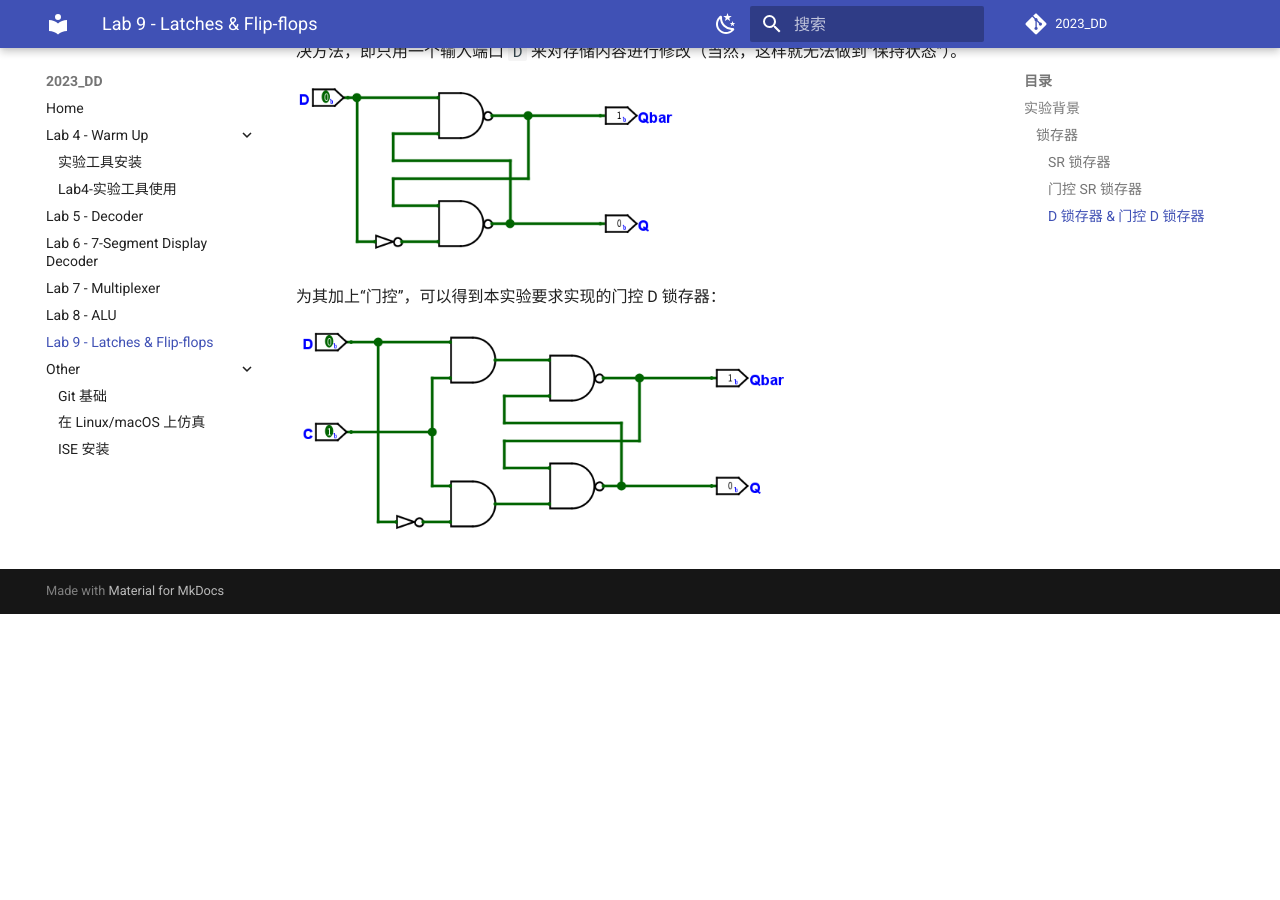
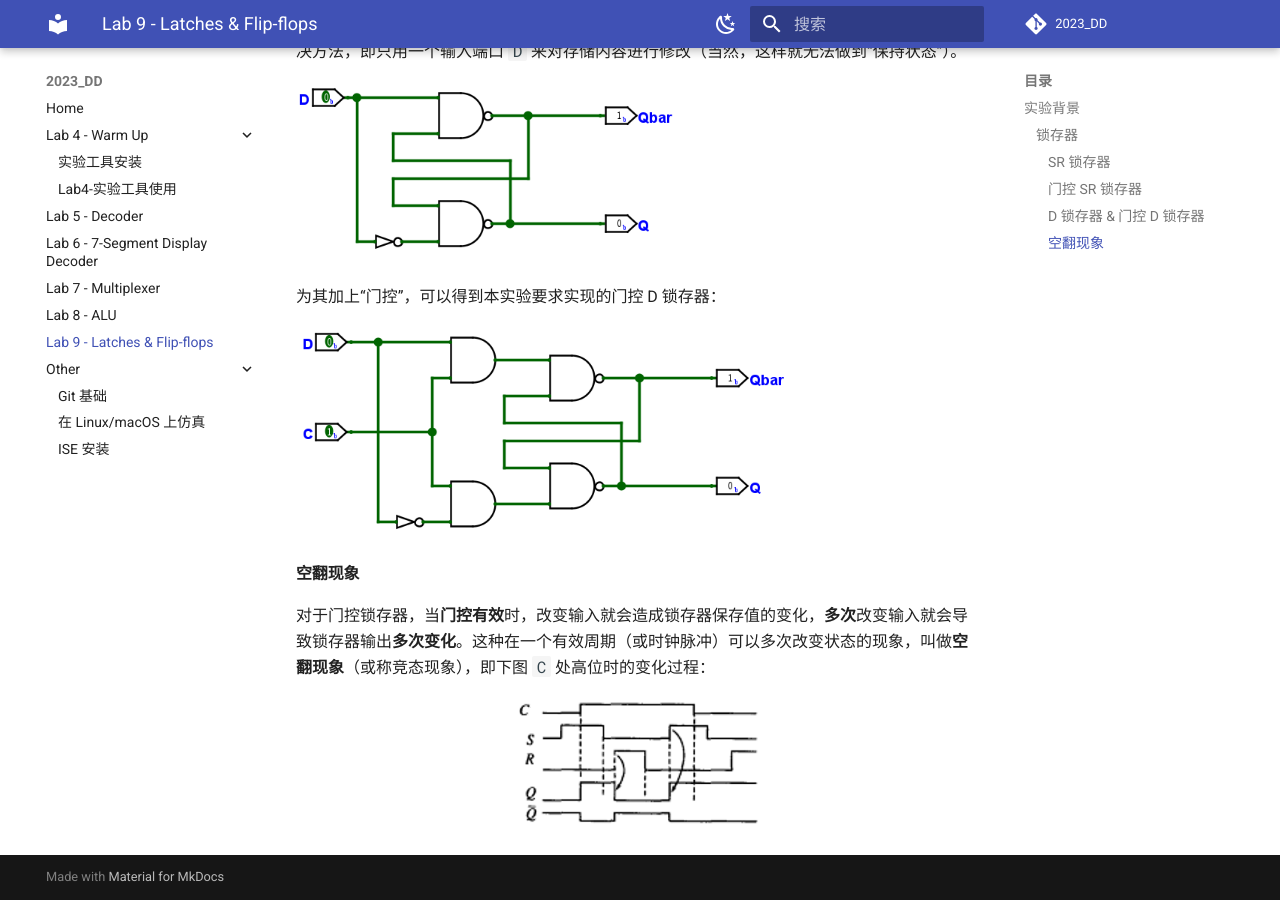
Before and after one commit to Guahao31/2023_DD, an MkDocs documentation site: the page built from docs/lab9/latches_flip_flops.md, in a window 1280 px wide and 900 px high, scrolled down 1873 px. Built offline with MkDocs 1.6.1 and Material for MkDocs 9.7.7, drawn with Linux system fonts in a browser that asks for light colours; a script that is not in the unit is left out; comment, search, counter and statistics services are not loaded; before the commit the page ends 2487 px from its top, so only the background shows below that.

Commit message:
background: hazard of latches

```diff
--- a/docs/lab9/latches_flip_flops.md
+++ b/docs/lab9/latches_flip_flops.md
@@ -42,3 +42,9 @@ SR 锁存器通过两个输入端口(`S, R`)对锁存器保存数据进行修改
 为其加上“门控”，可以得到本实验要求实现的门控 D 锁存器：
 
 <img src="../pic/circuit-cd-latch.png" style="zoom: 75%">
+
+#### 空翻现象
+
+对于门控锁存器，当**门控有效**时，改变输入就会造成锁存器保存值的变化，**多次**改变输入就会导致锁存器输出**多次变化**。这种在一个有效周期（或时钟脉冲）可以多次改变状态的现象，叫做**空翻现象**（或称竞态现象），即下图 `C` 处高位时的变化过程：
+
+<img src="../pic/hazard.png" style="display: block; margin: 0 auto; zoom:60%">
```
Also changed, not shown: docs/lab9/pic/hazard.png (added).
